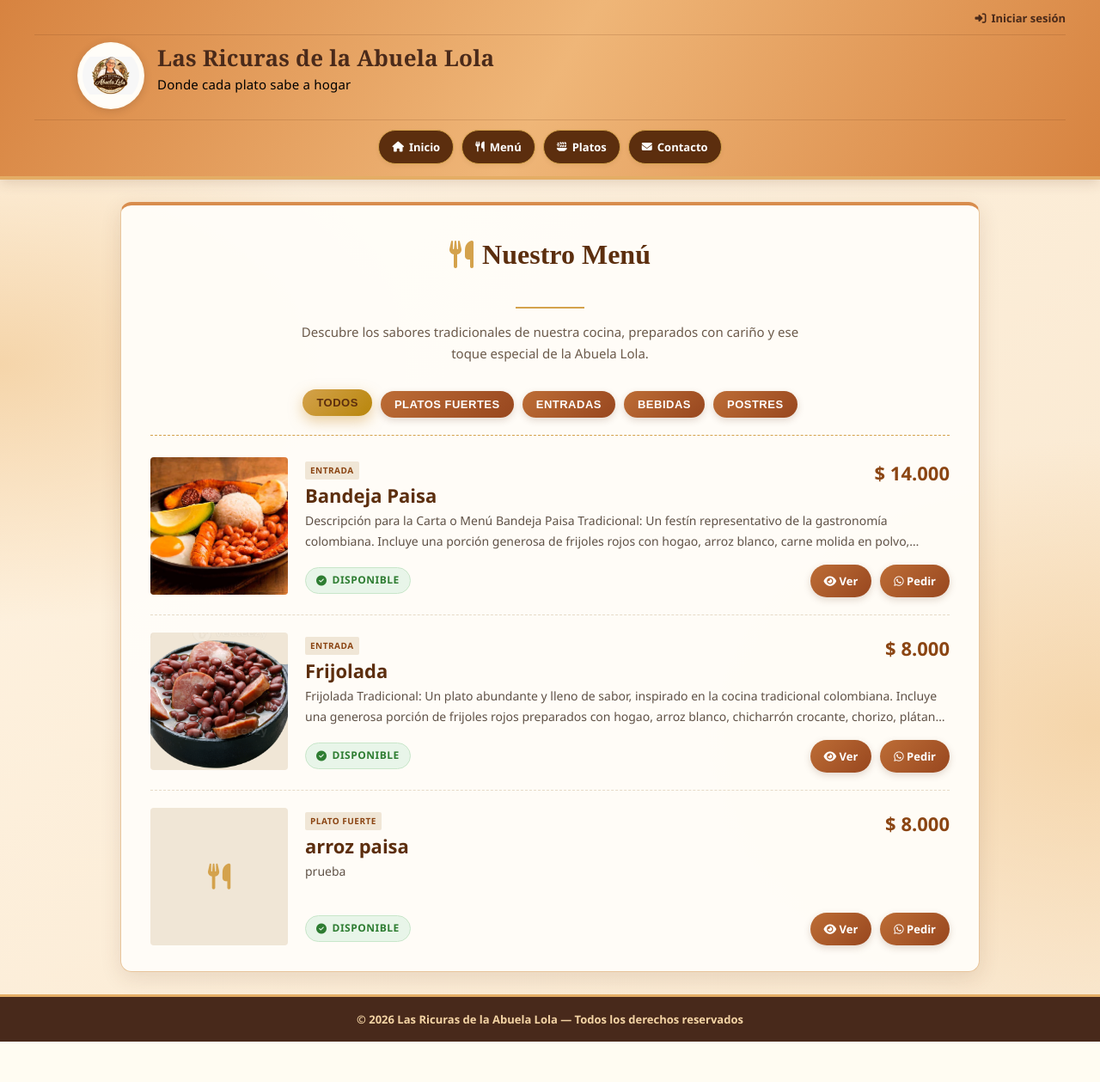
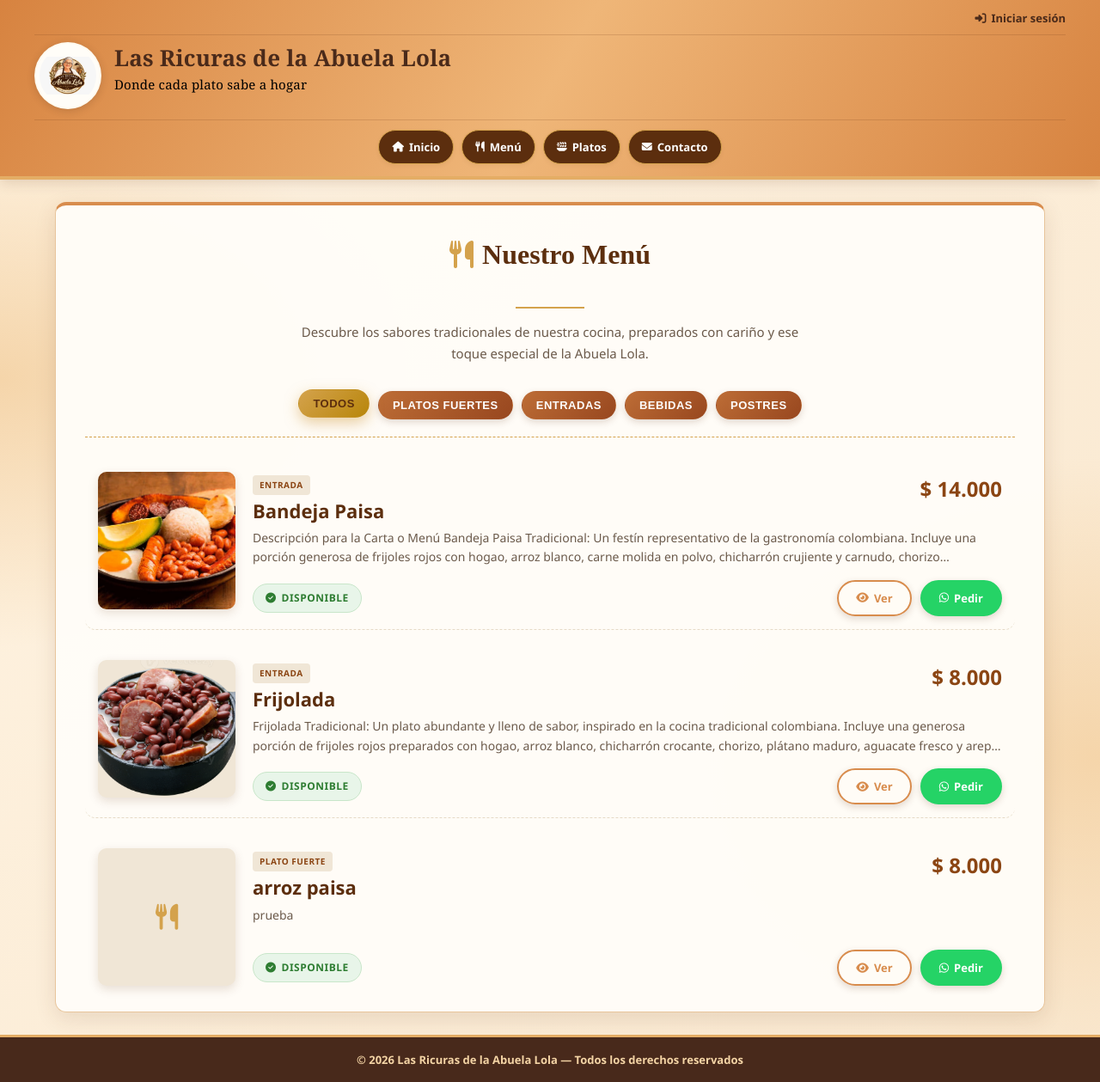
Before and after one commit to dannacharitsanchez56-crypto/Ricuras_de_la_abuela_Lola, a Django app: page /menu/ in a window 1280 px wide. Shown: the whole page at 86% size. Before the commit the page ends 1212 px from the top, so only its background shows below. Run offline with Django 5.2, Linux system fonts and the light colour scheme; data comes from the database, SQL or seed files in the repository.

Commit message:
Mejoras visuales en login, menu, platos y respuestas de admin

```diff
--- a/las_ricuras/templates/base.html
+++ b/las_ricuras/templates/base.html
@@ -1,4 +1,3 @@
-
 {% load static %}
 <!DOCTYPE html>
 <html lang="es">
@@ -12,7 +11,7 @@
     <link rel="shortcut icon" href="{% static 'core/img/favicon.png' %}?v=1" type="image/x-icon">
 
     <style>
-         * {
+        * {
             box-sizing: border-box;
             margin: 0;
             padding: 0;
@@ -43,7 +42,6 @@
             isolation: isolate;
         }
 
-        /* REDUCCIÓN: Padding del header bajó de 22px a 10px arriba y abajo */
         header {
             position: relative;
             z-index: 1;
@@ -53,7 +51,6 @@
             border-bottom: 4px solid var(--dorado);
         }
 
-        /* REDUCCIÓN: Márgenes más ajustados para la barra superior */
         .barra-superior {
             display: flex;
             justify-content: flex-end;
@@ -69,7 +66,7 @@
             align-items: center;
             gap: 12px;
             color: #d4a24c;
-            font-size: 13px; /* Letra un poco más pequeña */
+            font-size: 13px;
             font-weight: 600;
         }
 
@@ -96,16 +93,14 @@
             color: var(--blanco);
         }
 
-        /* REDUCCIÓN: Gap entre logo y texto bajó de 25px a 15px */
         .header-top {
             display: flex;
             align-items: center;
-            max-width: 1100px;
+            max-width: 1200px;
             margin: 0 auto;
             gap: 15px;
         }
 
-        /* REDUCCIÓN: Logo bajó de 140px a 85px */
         .logo {
             width: 78px;
             height: 78px;
@@ -118,7 +113,6 @@
             flex-shrink: 0;
         }
 
-        /* REDUCCIÓN: Letra del título bajó de 34px a 26px */
         .marca h1 {
             font-family: Georgia, 'Times New Roman', serif;
             font-size: 26px;
@@ -130,14 +124,13 @@
         }
 
         .marca .lema {
-            font-size: 15px; /* Letra más pequeña */
+            font-size: 15px;
             color: #000000;
-            font-style: Georgia, 'Times New Roman', serif;;
+            font-family: Georgia, 'Times New Roman', serif;
             font-weight: 500;
             letter-spacing: .2px;
         }
 
-        /* REDUCCIÓN: Menos margen superior y menos padding */
         nav {
             display: flex;
             flex-wrap: wrap;
@@ -150,14 +143,13 @@
             border-top: 1px solid rgba(116, 60, 29, .2);
         }
 
-                /* REDUCCIÓN: Botones ligeramente más pequeños */
         nav a, nav button {
             color: #fff;
             text-decoration: none;
             padding: 8px 15px;
             border-radius: 22px;
-            background: #5c2e0e; /* <--- CAMBIADO: Café oscuro sólido */
-            border: 1px solid #d4a24c; /* <--- CAMBIADO: Borde dorado para que resalte */
+            background: #5c2e0e;
+            border: 1px solid #d4a24c;
             font-weight: 700;
             font-size: 13px;
             transition: all .25s ease;
@@ -187,7 +179,7 @@
             position: relative;
             z-index: 1;
             flex: 1;
-            max-width: 1000px;
+            max-width: 1200px;
             width: 90%;
             margin: 26px auto;
             padding: 30px 34px;
@@ -259,7 +251,7 @@
             transform: translateY(-1px);
         }
 
-               footer {
+        footer {
             position: relative;
             z-index: 1;
             background: #48291b;
@@ -277,7 +269,6 @@
             color: #f4d4a5;
         }
 
-        /* Estilos particulares de la página de inicio de sesión */
         body.login-body main {
             max-width: 510px;
             width: 92%;
@@ -303,7 +294,6 @@
             transform: translateY(-1px);
         }
 
-        /* RESPONSIVE */
         @media (max-width: 750px) {
             header {
                 padding: 15px 10px;
--- a/las_ricuras/templates/menu.html
+++ b/las_ricuras/templates/menu.html
@@ -5,7 +5,6 @@
 
 {% block extra_css %}
 <style>
-
     .titulo-menu { text-align: center; margin-bottom: 30px; }
     .titulo-menu h2 {
         font-family: 'Playfair Display', serif;
@@ -21,13 +20,13 @@
     .titulo-menu p { color: #6b5a4b; max-width: 600px; margin: 10px auto; font-size: 15px; }
     .linea { width: 80px; height: 2px; background: #d4a24c; margin: 15px auto; }
 
-
     .filtros-categoria {
         display: flex; justify-content: center; gap: 10px; flex-wrap: wrap;
         margin-bottom: 25px; padding-bottom: 20px; border-bottom: 1px dashed #d4a24c;
     }
     .filtros-categoria .btn {
         padding: 8px 16px; font-size: 13px; margin: 0; text-transform: uppercase; letter-spacing: 0.5px;
+        border: 1px solid transparent; border-radius: 25px;
     }
     .filtros-categoria .btn.activo {
         background: linear-gradient(135deg, #d4a24c, #b8860b);
@@ -37,55 +36,85 @@
     }
 
     .platos-grid { display: flex; flex-direction: column; gap: 20px; }
+
     .plato-card {
         display: flex; flex-direction: row; background: transparent;
-        border-bottom: 1px dashed #e6dac7; padding-bottom: 20px; transition: .3s;
+        border-bottom: 1px dashed #e6dac7; padding: 15px; border-radius: 12px;
+        transition: background 0.3s ease, box-shadow 0.3s ease;
     }
+    .plato-card:hover { background: #fffaf3; box-shadow: 0 4px 15px rgba(92, 46, 14, 0.05); }
     .plato-card:last-child { border-bottom: none; padding-bottom: 0; }
     .plato-card.no-disponible-card { opacity: .6; filter: grayscale(100%); }
 
     .imagen-plato {
         width: 160px; min-width: 160px; height: 160px; background: #f0e6d6;
         display: flex; justify-content: center; align-items: center;
-        position: relative; border-radius: 4px; overflow: hidden;
+        position: relative; border-radius: 10px; overflow: hidden;
+        box-shadow: 0 4px 12px rgba(92, 46, 14, 0.15);
     }
     .imagen-plato img { width: 100%; height: 100%; object-fit: cover; }
     .etiqueta-agotado {
         position: absolute; top: 10px; left: 10px; background: #a33b32; color: white;
-        padding: 2px 8px; font-size: 10px; font-weight: bold; text-transform: uppercase; border-radius: 2px;
+        padding: 4px 10px; font-size: 10px; font-weight: bold; text-transform: uppercase; border-radius: 4px;
+        box-shadow: 0 2px 5px rgba(0,0,0,0.2);
     }
 
     .plato-info { padding: 0 0 0 20px; display: flex; flex-direction: column; flex: 1; justify-content: center; }
-    .plato-header-lista { display: flex; justify-content: space-between; align-items: flex-start; margin-bottom: 5px; gap: 15px; }
-    .plato-info h3 { color: #5c2e0e; font-size: 22px; margin: 0; line-height: 1.2; border: none; }
-    .categoria-tag { font-size: 10px; color: #8b4513; background: #f0e6d6; padding: 2px 6px; border-radius: 2px; text-transform: uppercase; font-weight: bold; display: inline-block; margin-bottom: 5px; letter-spacing: 0.5px; }
-    .precio { color: #8b4513; font-size: 22px; font-weight: 700; white-space: nowrap; }
-    .descripcion { color: #5f5146; font-size: 14px; margin-bottom: 15px; display: -webkit-box; -webkit-line-clamp: 2; -webkit-box-orient: vertical; overflow: hidden; }
+    .plato-header-lista { display: flex; justify-content: space-between; align-items: flex-start; margin-bottom: 8px; gap: 15px; }
+    .plato-info h3 { color: #5c2e0e; font-size: 22px; margin: 0; line-height: 1.2; border: none; font-weight: 700; }
+    .categoria-tag { font-size: 10px; color: #8b4513; background: #f0e6d6; padding: 3px 8px; border-radius: 4px; text-transform: uppercase; font-weight: bold; display: inline-block; margin-bottom: 5px; letter-spacing: 0.5px; }
+    .precio { color: #8b4513; font-size: 24px; font-weight: 700; white-space: nowrap; }
+    .descripcion { color: #6b5a4b; font-size: 14px; margin-bottom: 15px; display: -webkit-box; -webkit-line-clamp: 2; -webkit-box-orient: vertical; overflow: hidden; line-height: 1.6; }
 
     .plato-footer-lista { display: flex; justify-content: space-between; align-items: center; flex-wrap: wrap; gap: 10px; margin-top: auto; }
 
-
     .disponible, .no-disponible {
-        font-size: 12px; font-weight: 700; padding: 4px 12px; border-radius: 20px;
+        font-size: 12px; font-weight: 700; padding: 6px 14px; border-radius: 20px;
         display: inline-flex; align-items: center; gap: 6px; text-transform: uppercase; letter-spacing: 0.5px;
     }
     .disponible { color: #2e7d32; background: #e8f5e9; border: 1px solid #c8e6c9; }
     .no-disponible { color: #c62828; background: #ffebee; border: 1px solid #ffcdd2; }
 
     .acciones-plato { display: flex; gap: 10px; }
-    .acciones-plato .btn { padding: 8px 16px; font-size: 13px; margin-top: 0; margin-right: 0; }
 
-    .sin-platos { text-align: center; padding: 40px 20px; background: #f8f4ec; border: 1px dashed #d4a24c; border-radius: 4px; }
+    .acciones-plato .btn {
+        padding: 8px 20px;
+        font-size: 13px;
+        margin-top: 0;
+        margin-right: 0;
+        border-radius: 25px;
+        display: inline-flex;
+        align-items: center;
+        gap: 6px;
+        font-weight: 700;
+        transition: 0.3s;
+    }
+
+    .acciones-plato .btn-ver {
+        background: transparent; border: 2px solid #d88c4d; color: #d88c4d !important;
+    }
+    .acciones-plato .btn-ver:hover {
+        background: #d88c4d; color: white !important; transform: translateY(-2px);
+    }
+
+    .acciones-plato .btn-pedir {
+        background: #25D366; border: 2px solid #25D366; color: white !important;
+    }
+    .acciones-plato .btn-pedir:hover {
+        background: #128C7E; border-color: #128C7E; transform: translateY(-2px); box-shadow: 0 4px 12px rgba(37, 211, 102, 0.4);
+    }
+
+    .sin-platos { text-align: center; padding: 40px 20px; background: #f8f4ec; border: 1px dashed #d4a24c; border-radius: 8px; }
     .icono-vacio { font-size: 40px; color: #d4a24c; margin-bottom: 15px; }
 
     @media (max-width: 768px) {
-        .plato-card { flex-direction: column; gap: 15px; }
-        .imagen-plato { width: 100%; height: 200px; }
+        .plato-card { flex-direction: column; gap: 15px; padding: 10px; }
+        .imagen-plato { width: 100%; height: 220px; }
         .plato-info { padding: 0; }
         .plato-header-lista { flex-direction: column; gap: 5px; }
         .plato-footer-lista { flex-direction: column; align-items: flex-start; }
         .acciones-plato { width: 100%; margin-top: 10px; }
-        .acciones-plato .btn { flex: 1; }
+        .acciones-plato .btn { flex: 1; justify-content: center; }
     }
 </style>
 {% endblock %}
@@ -144,14 +173,14 @@
 
                             <div class="acciones-plato">
                                 {% if plato.disponible %}
-                                    <a href="{% url 'plato_detalle' plato.id %}" class="btn">
+                                    <a href="{% url 'plato_detalle' plato.id %}" class="btn btn-ver">
                                         <i class="fa-solid fa-eye"></i> Ver
                                     </a>
-                                    <a href="https://wa.me/573118299494?text=Hola,%20quiero%20pedir%20{{ plato.nombre }}%20a%20domicilio" target="_blank" class="btn">
+                                    <a href="https://wa.me/573118299494?text=Hola,%20quiero%20pedir%20{{ plato.nombre }}%20a%20domicilio" target="_blank" class="btn btn-pedir">
                                         <i class="fa-brands fa-whatsapp"></i> Pedir
                                     </a>
                                 {% else %}
-                                    <span class="btn" style="opacity: 0.5; cursor: not-allowed;">No disponible</span>
+                                    <span class="btn" style="opacity: 0.5; cursor: not-allowed; background: #eee; color: #888 !important; border-radius: 25px; padding: 8px 20px;">No disponible</span>
                                 {% endif %}
                             </div>
                         </div>
```
Also changed, not shown: las_ricuras/templates/Platos.html (+40 -17 lines).
